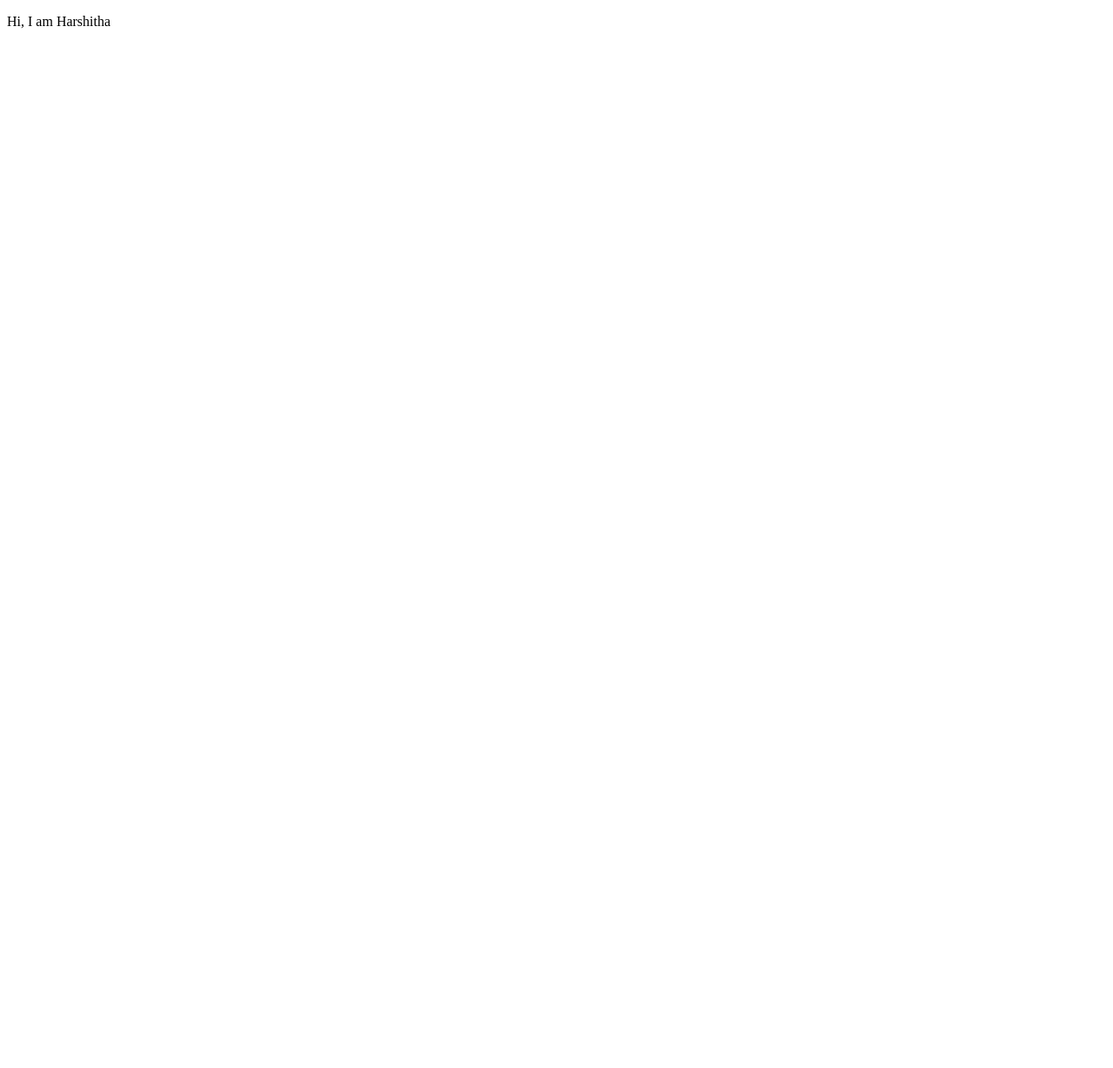
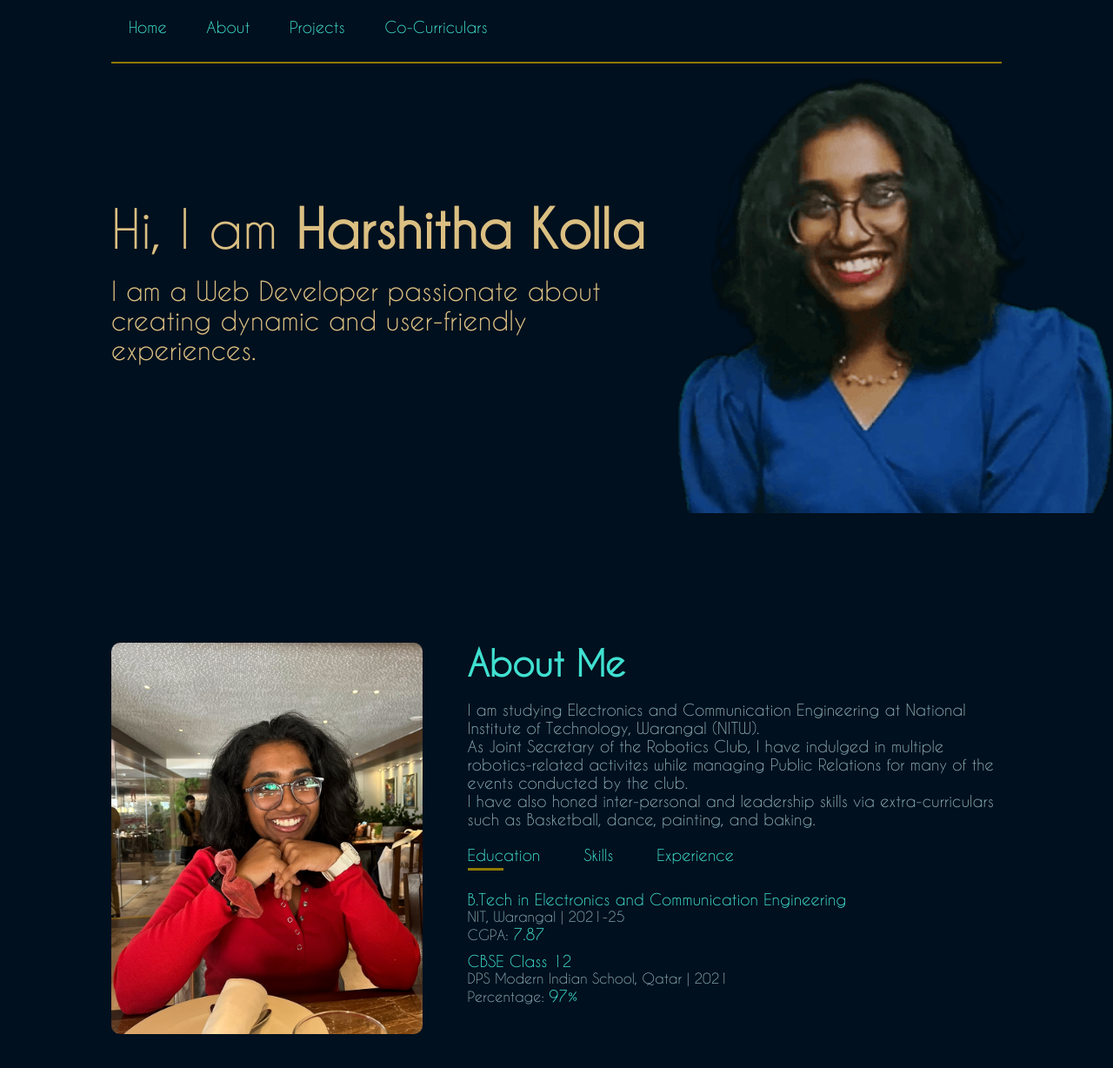
Before and after one commit to Harshitha-Kolla/Portfolio, a plain HTML site: page index.html in a window 1280 px wide. Shown: the whole page at 87% size. Before the commit the page ends 800 px from the top, so only its background shows below. Drawn offline with Linux system fonts and the light colour scheme.

Commit message:
added home and about

```diff
--- a/index.html
+++ b/index.html
@@ -7,10 +7,85 @@
         <link rel="stylesheet" href="styles.css" />
 
         <title>Harshitha Portfolio</title>
-        <link rel="icon" href="./assets/logo.png" type="image/x-icon" />
       </head>
 
       <body>
-        <p>Hi, I am Harshitha</p>
+        <div class="image">
+          <img class="intro-img" src="images/harshitha_photo.png">
+        </div>
+        <div id="header">
+          <div class="container">
+            <nav>
+              <ul>
+                <li><a href="#">Home</a></li>
+                <li><a href="#">About</a></li>
+                <li><a href="#">Projects</a></li>
+                <li><a href="#">Co-Curriculars</a></li>
+              </ul>
+            </nav>
+            <hr>
+            <div class="header-text">
+              <h1>Hi, I am <span>Harshitha Kolla</span></h1>
+              <p>I am a Web Developer passionate about <br> creating dynamic and user-friendly <br>experiences. </p>
+            </div>
+          </div>
+        </div>
+<!-- about -->
+        <div id="about">
+          <div class="container">
+              <div class="row">
+                <div class="about-col-1">
+                  <img src="images/Harshitha-photo2.jpg">
+                </div>
+                <div class="about-col-2">
+                  <h1 class="subtitle">About Me</h1>
+                  <p>I am studying Electronics and Communication Engineering
+                    at National Institute of Technology, Warangal (NITW).<br>
+                    As Joint Secretary of the Robotics Club, I have indulged in multiple
+                    robotics-related activites while managing Public
+                    Relations for many of the events conducted by the club.
+                    <br>I have also honed inter-personal and leadership skills via extra-curriculars
+                    such as Basketball, dance, painting, and baking.
+                    </p>
+
+                    <div class="tab-titles">
+                      <p class="tab-links active-link" onclick= "opentab('education')">Education</p>
+                      <p class="tab-links" onclick= "opentab('skills')">Skills</p>
+                      <p class="tab-links" onclick= "opentab('experience')">Experience</p>
+                    </div>
+
+                    <div class="tab-contents active-tab" id="education">
+                      <ul>
+                        <li><span>B.Tech in Electronics and Communication Engineering</span><br>NIT, Warangal | 2021-25<br>CGPA: <span>7.87</span></li>
+                        <li><span>CBSE Class 12</span><br>DPS Modern Indian School, Qatar | 2021<br>Percentage: <span>97%</span><br></li>
+                      </ul>
+                    </div>
+
+                    <div class="tab-contents" id="skills">
+                      <ul>
+                        <li><span>Languages</span><br>C++, Python, Verilog, JavaScript</li>
+                        <li><span>Development</span><br>HTML, CSS, Git, ML, Arduino<br></li>
+                        <li><span>Coursework</span><br>Digital Circuit Design, DSA, CMOS VLSI Design, FPGA Based Design Systems, AIML, MATLAB<br></li>
+                      </ul>
+                    </div>
+
+                    <div class="tab-contents" id="experience">
+                      <ul>
+                        <li><span>Kraya</span><br>Web Development Intern</li>
+                        <li><span>Robotics Club</span><br>Joint Secretary<br>Web Development | PR Management</li>
+                        <li><span>Cakes with a K</span><br>Home-Owned Business</li>
+                      </ul>
+                    </div>
+                </div>
+              </div>
+          </div>
+        </div>
+
+        <div id="projects">
+
+        </div>
+
+        <script src="index.js"></script>
+
       </body>
 </html>
--- /dev/null
+++ b/index.js
@@ -0,0 +1,15 @@
+
+
+var tablinks = document.getElementsByClassName("tab-links");
+var tabcontents = document.getElementsByClassName("tab-contents");
+
+function opentab(tabname){
+  for(tablink of tablinks){
+    tablink.classList.remove("active-link");
+  }
+  for(tabcontent of tabcontents){
+    tabcontent.classList.remove("active-tab");
+  }
+  event.currentTarget.classList.add("active-link");
+  document.getElementById(tabname).classList.add("active-tab");
+}
--- a/styles.css
+++ b/styles.css
@@ -0,0 +1,197 @@
+  @font-face {
+    font-family: "Caviar";
+    src: url("fonts/CaviarDreams.ttf");
+  }
+
+  @font-face {
+    font-family: "Poppins";
+    src: url("fonts/poppins.otf");
+  }
+
+  @font-face {
+    font-family: "Grande";
+    src: url("fonts/grande.otf");
+  }
+
+  :root {
+    /* --primary-color: #f77474; */
+    --primary-color: #40e0d0;
+    --secondary-color: #dbbf82;
+    --tertiary-color: #88aab0;
+    --accent-color: #8f7a03;
+    /* --background-color: #240101; */
+    --background-color: #01101e;
+  }
+
+  *{
+    padding: 0;
+    margin: 0;
+    scroll-behavior: smooth;
+    box-sizing: border-box;
+  }
+
+  body{
+    background-color: var(--background-color);
+    color: var(--secondary-color);
+    font-family: Caviar;
+  }
+
+  .intro-img{
+    position: absolute;
+    height: 500px;
+    width: 500px;
+    right: 0px;
+    top: 90px;
+  }
+
+  .container{
+    padding: 10px 10%;
+
+  }
+
+  nav{
+    display: flex;
+    align-items: center;
+    justify-content: space-between;
+    flex-wrap: wrap;
+  }
+
+  nav ul li{
+    display: inline-block;
+    list-style: none;
+    margin: 10px 20px;
+  }
+
+  nav ul li a{
+    color: var(--primary-color);
+    text-decoration: none;
+    font-size: 18px;
+    position: relative;
+  }
+
+  nav ul li a::after{
+    content:'';
+    width: 0;
+    height: 3px;
+    background: var(--accent-color);
+    position: absolute;
+    left: 0;
+    bottom: -6px;
+  }
+
+  nav ul li a:hover::after{
+    width: 100%;
+  }
+
+  hr{
+    margin-top: 20px;
+    width: 100%;
+    align-self: center;
+    border: 1px solid var(--accent-color);
+  }
+
+  .header-text{
+    font-family: Caviar;
+    margin-top: 15%;
+    font-size: 30px;
+  }
+  .header-text h1{
+    font-weight: 500;
+  }
+
+  .header-text h1 span{
+    font-weight: 700;
+  }
+
+  .header-text p{
+    margin-top: 20px;
+    /* font-family: Poppins; */
+    font-weight: 300;
+    font-size: 30px;
+    font-family: Caviar;
+  }
+
+  /*  about  */
+
+  #about{
+    padding: 300px 0;
+    color: var(--tertiary-color);
+  }
+
+  #about p{
+    margin-top: 20px;
+    font-size: 18px;
+    font-weight: 550;
+  }
+
+  .row{
+    display: flex;
+    justify-content: space-between;
+    flex-wrap: wrap;
+  }
+
+  .about-col-1{
+    flex-basis: 35%;
+  }
+
+  .about-col-1 img{
+    width: 100%;
+    height: 450px;
+    border-radius: 10px;
+  }
+
+  .about-col-2{
+    flex-basis: 60%;
+  }
+
+  .subtitle{
+    font-size: 40px;
+    font-weight: 600;
+    color: var(--primary-color);
+  }
+
+  .tab-titles{
+    display: flex;
+    margin-bottom: 30px;
+  }
+  .tab-links{
+    margin-right: 50px;
+    font-size: 20px;
+    font-weight: 600;
+    cursor: pointer;
+    position: relative;
+    color: var(--primary-color);
+  }
+
+  .tab-links::after{
+    content: '';
+    width: 0;
+    height: 3px;
+    background: var(--accent-color);
+    position: absolute;
+    left: 0;
+    bottom: -8px;
+    transition: 0.5s;
+  }
+
+  .tab-links.active-link::after{
+    width: 50%;
+  }
+
+  .tab-contents ul li{
+    list-style: none;
+    margin: 10px 0;
+  }
+
+  .tab-contents ul li span{
+    color: var(--primary-color);
+    font-size: 18px;
+  }
+
+  .tab-contents{
+    display: none;
+  }
+
+  .tab-contents.active-tab{
+    display: block;
+  }
```
Also changed, not shown: fonts/CaviarDreams.ttf (added), fonts/grande.otf (added), fonts/poppins.otf (added), images/Facial-Recognition.jpg (added), images/Harshitha-photo-2.png (added), images/Harshitha-photo-3.jpg (added), images/Harshitha-photo2.jpg (added), images/KrayaLogo.png (added), images/harshitha_photo.png (added), images/timer.jpg (added), 1 other file.
